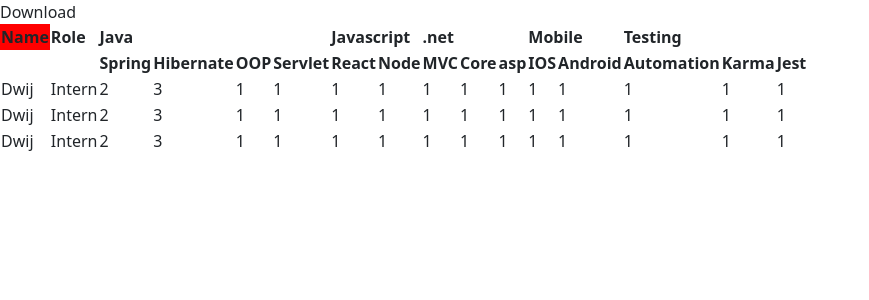
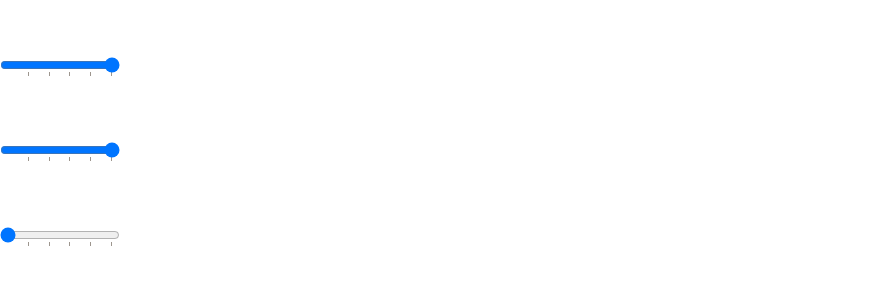
Before and after one commit to dwijjoshi/ng-table, an Angular app: page / in a window 1280 px wide. Shown: the top 300 px of the page, without its empty margins (0-869 px from the left). Built offline with nearby package versions, Linux system fonts and the light colour scheme; what @swimlane/ngx-datatable would draw is missing.

Commit message:
Range input bubble

```diff
--- a/src/app/app.component.css
+++ b/src/app/app.component.css
@@ -1,10 +1,22 @@
+@import url("https://fonts.googleapis.com/css?family=Poppins:400,500,600,700&display=swap");
+* {
+  margin: 0;
+  padding: 0;
+  box-sizing: border-box;
+  font-family: "Poppins", sans-serif;
+}
+html,
+body {
+  display: grid;
+  height: 100%;
+  text-align: center;
+  place-items: center;
+  background: #664aff;
+}
 .range {
-  height: 80px;
-  width: 380px;
-  background: #fff;
-  border-radius: 10px;
-  padding: 0 65px 0 45px;
-  box-shadow: 2px 4px 8px rgba(0, 0, 0, 0.1);
+  height: 40px;
+  margin-top: 45px;
+  width: 120px;
 }
 .sliderValue {
   position: relative;
@@ -12,16 +24,20 @@
 }
 .sliderValue span {
   position: absolute;
-  height: 45px;
-  width: 45px;
+  height: 25px;
+  width: 25px;
   transform: translateX(-70%) scale(0);
-  font-weight: 500;
-  top: -40px;
-  line-height: 55px;
+  font-weight: 300;
+  font-size: 12px;
+  top: -30px;
+  line-height: 25px;
   z-index: 2;
   color: #fff;
   transform-origin: bottom;
   transition: transform 0.3s ease-in-out;
+  display: flex;
+  align-items: center;
+  justify-content: center;
 }
 .sliderValue span.show {
   transform: translateX(-70%) scale(1);
@@ -61,14 +77,7 @@
   right: -43px;
 }
 .range input {
-  -webkit-appearance: none;
   width: 100%;
-  height: 3px;
-  background: #ddd;
-  border-radius: 5px;
-  outline: none;
-  border: none;
-  z-index: 2222;
 }
 .range input::-webkit-slider-thumb {
   -webkit-appearance: none;
--- a/src/app/app.component.html
+++ b/src/app/app.component.html
@@ -1,85 +1,64 @@
-<a style="cursor: pointer" (click)="exportexcel()"> Download </a>
+<div class="range">
+  <div class="sliderValue">
+    <span id="1slide">100</span>
+  </div>
+  <div class="field">
+    <input id="1input" type="range" min="0" max="5" steps="1" list="markers" />
+    <datalist id="markers">
+      <option value="1">1</option>
+      <option value="2">2</option>
+      <option value="3">3</option>
+      <option value="4">4</option>
+      <option value="5">5</option>
+    </datalist>
+  </div>
+</div>
 
-<table #excelTable id="excel-table">
-  <tr>
-    <th class="top-heading" style="background-color: red">Name</th>
-    <th class="top-heading">Role</th>
-    <th class="top-heading" colspan="4">Java</th>
-    <th class="top-heading" colspan="2">Javascript</th>
-    <th class="top-heading" colspan="3">.net</th>
-    <th class="top-heading" colspan="2">Mobile</th>
-    <th class="top-heading" colspan="3">Testing</th>
-  </tr>
-  <tr>
-    <th></th>
-    <th></th>
-    <th class="sub-heading">Spring</th>
-    <th class="sub-heading">Hibernate</th>
-    <th class="sub-heading">OOP</th>
-    <th class="sub-heading">Servlet</th>
-    <th class="sub-heading">React</th>
-    <th class="sub-heading">Node</th>
-    <th class="sub-heading">MVC</th>
-    <th class="sub-heading">Core</th>
-    <th class="sub-heading">asp</th>
-    <th class="sub-heading">IOS</th>
-    <th class="sub-heading">Android</th>
-    <th class="sub-heading">Automation</th>
-    <th class="sub-heading">Karma</th>
-    <th class="sub-heading">Jest</th>
-  </tr>
-  <tr>
-    <td>Dwij</td>
-    <td>Intern</td>
-    <td>2</td>
-    <td>3</td>
-    <td>1</td>
-    <td>1</td>
-    <td>1</td>
-    <td>1</td>
-    <td>1</td>
-    <td>1</td>
-    <td>1</td>
-    <td>1</td>
-    <td>1</td>
-    <td>1</td>
-    <td>1</td>
-    <td>1</td>
-  </tr>
-  <tr>
-    <td>Dwij</td>
-    <td>Intern</td>
-    <td>2</td>
-    <td>3</td>
-    <td>1</td>
-    <td>1</td>
-    <td>1</td>
-    <td>1</td>
-    <td>1</td>
-    <td>1</td>
-    <td>1</td>
-    <td>1</td>
-    <td>1</td>
-    <td>1</td>
-    <td>1</td>
-    <td>1</td>
-  </tr>
-  <tr>
-    <td>Dwij</td>
-    <td>Intern</td>
-    <td>2</td>
-    <td>3</td>
-    <td>1</td>
-    <td>1</td>
-    <td>1</td>
-    <td>1</td>
-    <td>1</td>
-    <td>1</td>
-    <td>1</td>
-    <td>1</td>
-    <td>1</td>
-    <td>1</td>
-    <td>1</td>
-    <td>1</td>
-  </tr>
-</table>
+<div class="range">
+  <div class="sliderValue">
+    <span id="2slide">100</span>
+  </div>
+  <div class="field">
+    <input
+      id="2input"
+      type="range"
+      (change)="rangeInputChanged(2)"
+      min="0"
+      max="5"
+      steps="1"
+      list="markers"
+    />
+    <datalist id="markers">
+      <option value="1">1</option>
+      <option value="2">2</option>
+      <option value="3">3</option>
+      <option value="4">4</option>
+      <option value="5">5</option>
+    </datalist>
+  </div>
+</div>
+
+<div class="range">
+  <div class="sliderValue">
+    <span id="3slide">100</span>
+  </div>
+  <div class="field">
+    <input
+      id="3input"
+      type="range"
+      (change)="rangeInputChanged(3)"
+      value="0"
+      min="0"
+      max="5"
+      steps="1"
+      list="markers"
+    />
+    <datalist id="markers">
+      <option value="1">1</option>
+      <option value="2">2</option>
+      <option value="3">3</option>
+      <option value="4">4</option>
+      <option value="5">5</option>
+    </datalist>
+  </div>
+</div>
--- a/src/app/app.component.ts
+++ b/src/app/app.component.ts
@@ -10,7 +10,52 @@ import { saveAs } from 'file-saver';
 })
 export class AppComponent implements OnInit {
   fileName = 'ExcelSheet.xlsx';
-  ngOnInit(): void {}
+  ngOnInit(): void {
+    const slideValue: any = document.querySelector('span');
+    const inputSlider: any = document.querySelector('input');
+    inputSlider.oninput = () => {
+      let value = inputSlider.value;
+      console.log(value);
+      slideValue.textContent = value;
+
+      slideValue.style.left = value * 20 + '%';
+      slideValue.classList.add('show');
+    };
+    inputSlider.onblur = () => {
+      slideValue.classList.remove('show');
+    };
+
+    // const slideValue2: any = document.getElementById('2slide');
+    // const inputSlider2: any = document.getElementById('2input');
+    // inputSlider2.oninput = () => {
+    //   let value = inputSlider2.value;
+    //   console.log(value);
+    //   slideValue2.textContent = value;
+
+    //   slideValue2.style.left = value * 20 + '%';
+    //   slideValue2.classList.add('show');
+    // };
+    // inputSlider2.onblur = () => {
+    //   slideValue2.classList.remove('show');
+    // };
+  }
+
+  rangeInputChanged(index: any) {
+    console.log('hi');
+    const slideValue: any = document.getElementById(index + 'slide');
+    const inputSlider: any = document.getElementById(index + 'input');
+
+    let value = inputSlider.value;
+    console.log(value);
+    slideValue.textContent = value;
+
+    slideValue.style.left = value * 20 + '%';
+    slideValue.classList.add('show');
+
+    inputSlider.onblur = () => {
+      slideValue.classList.remove('show');
+    };
+  }
   exportexcel(): void {
     /* table id is passed over here */
     let endCell = 0;
```
